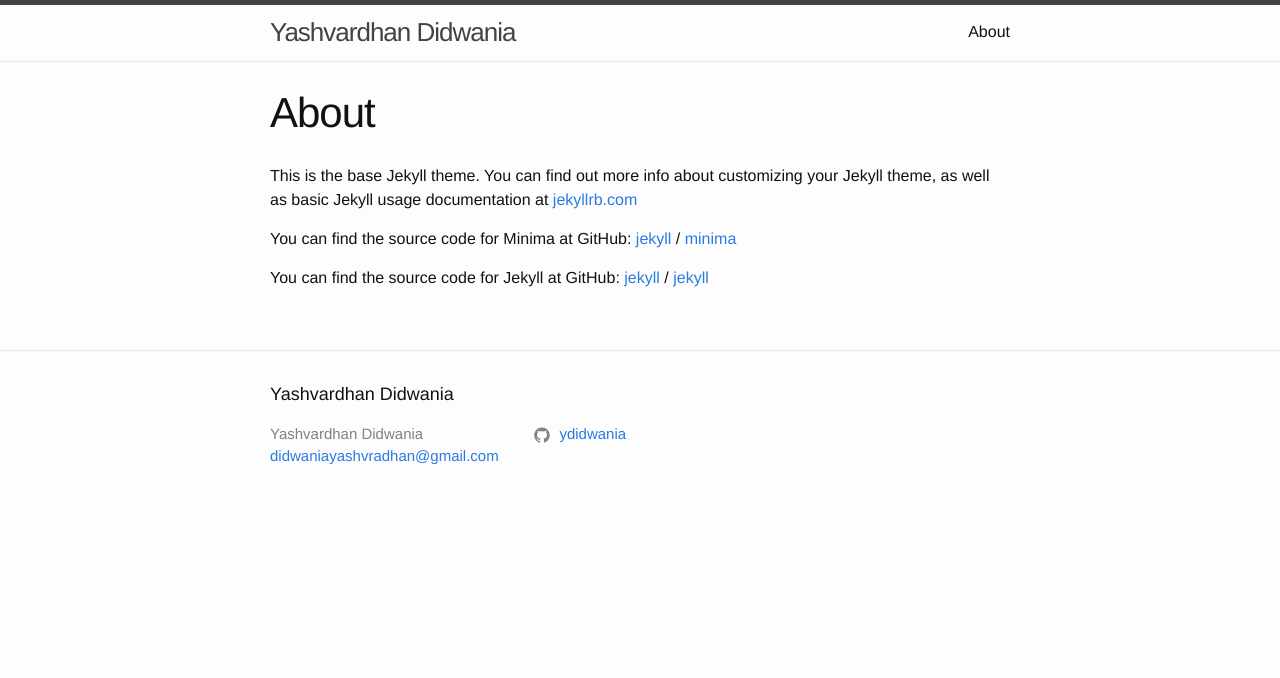
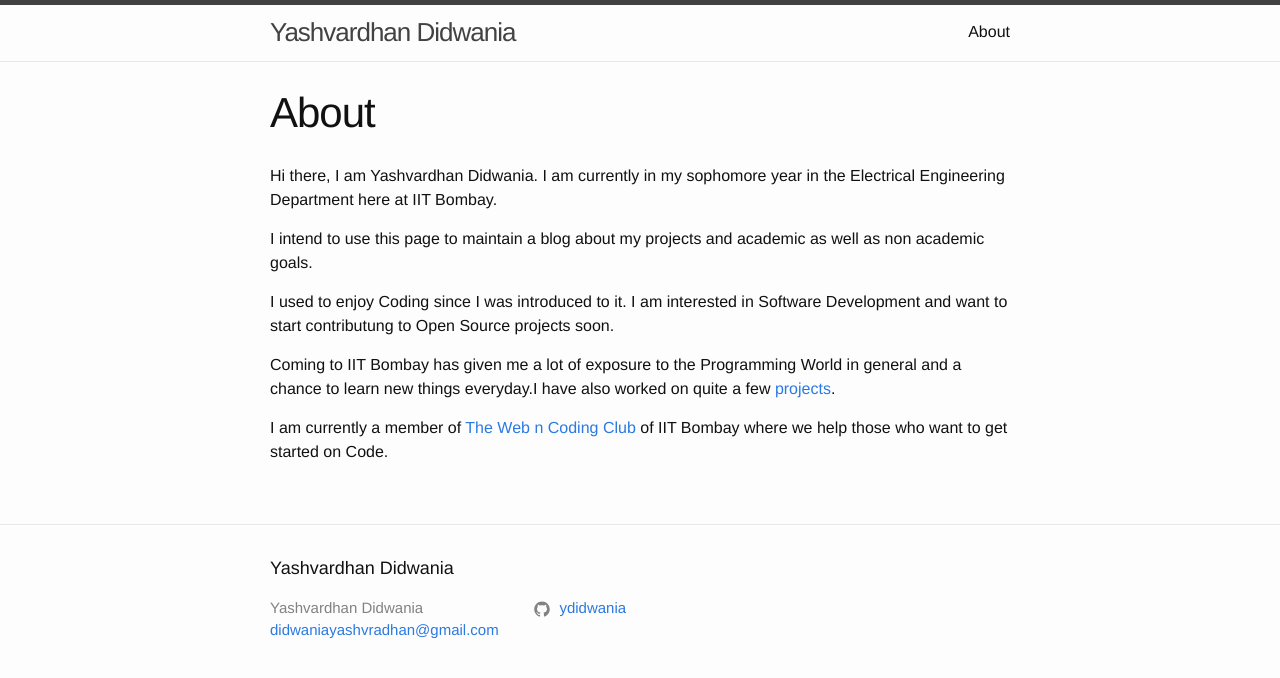
Before and after one commit to ydidwania/ydidwania.github.io, a Jekyll site: the page built from about.md, in a window 1280 px wide. Shown: the top 678 px of the page. Built offline with Jekyll 4.4.1, drawn with Linux system fonts in a browser that asks for light colours.

Commit message:
updated about.md

```diff
--- a/about.md
+++ b/about.md
@@ -4,15 +4,16 @@ title: About
 permalink: /about/
 ---
 
-This is the base Jekyll theme. You can find out more info about customizing your Jekyll theme, as well as basic Jekyll usage documentation at [jekyllrb.com](https://jekyllrb.com/)
+Hi there, I am Yashvardhan Didwania. I am currently in  my sophomore year in the Electrical Engineering Department  here at IIT Bombay.
 
-You can find the source code for Minima at GitHub:
-[jekyll][jekyll-organization] /
-[minima](https://github.com/jekyll/minima)
+I intend to use this page to maintain a blog about
+my projects and academic as well as non academic goals.
 
-You can find the source code for Jekyll at GitHub:
-[jekyll][jekyll-organization] /
-[jekyll](https://github.com/jekyll/jekyll)
+I used to enjoy Coding since I was introduced to it. I am interested in Software Development and want to start contributung to Open Source projects soon.
 
+Coming to IIT Bombay has given me a lot of exposure to the Programming World in general and a chance to learn new things everyday.I have also worked on quite a few [projects][projects].
 
-[jekyll-organization]: https://github.com/jekyll
+I am currently a member of [The Web n Coding Club][WnCC] of IIT Bombay where we help those who want to get started on Code.
+
+[projects]: /projects
+[WnCC]: http://wncc-iitb.org
```
